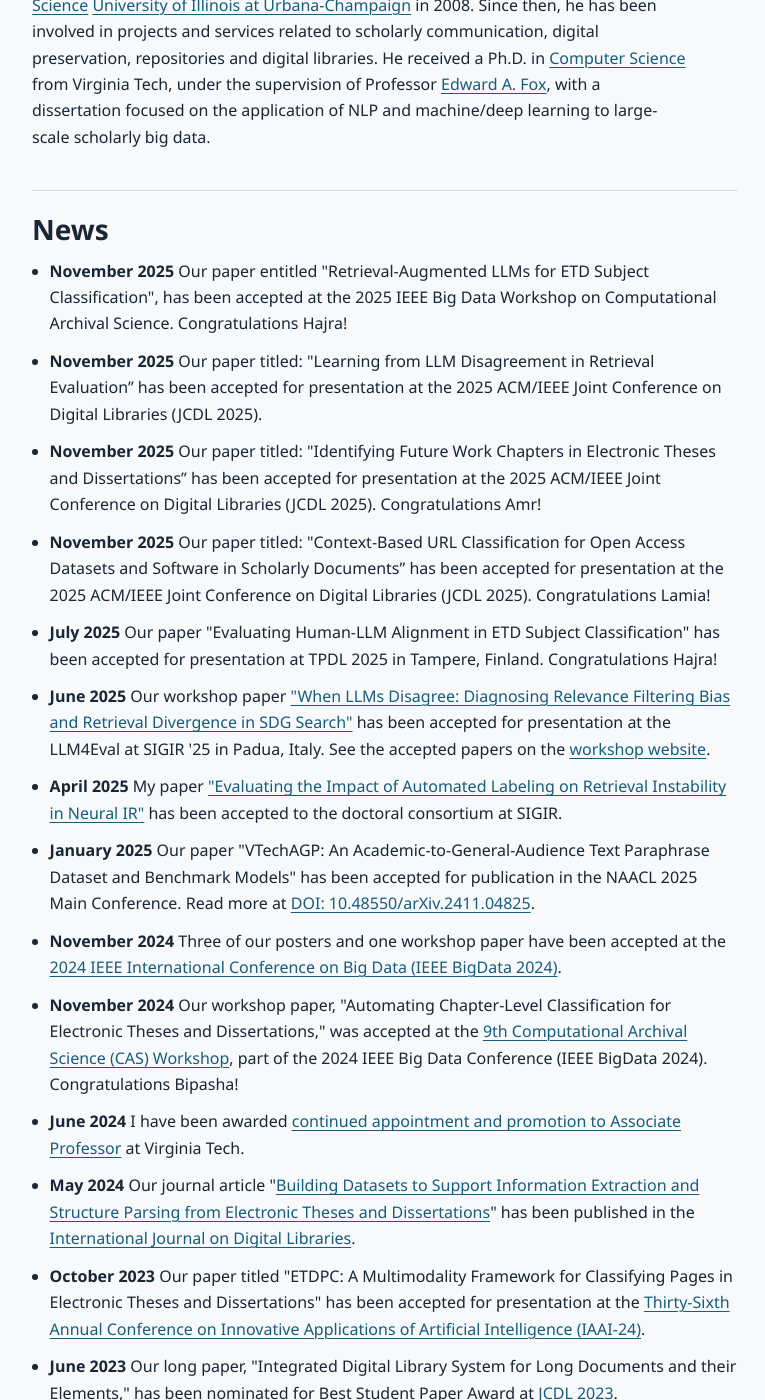
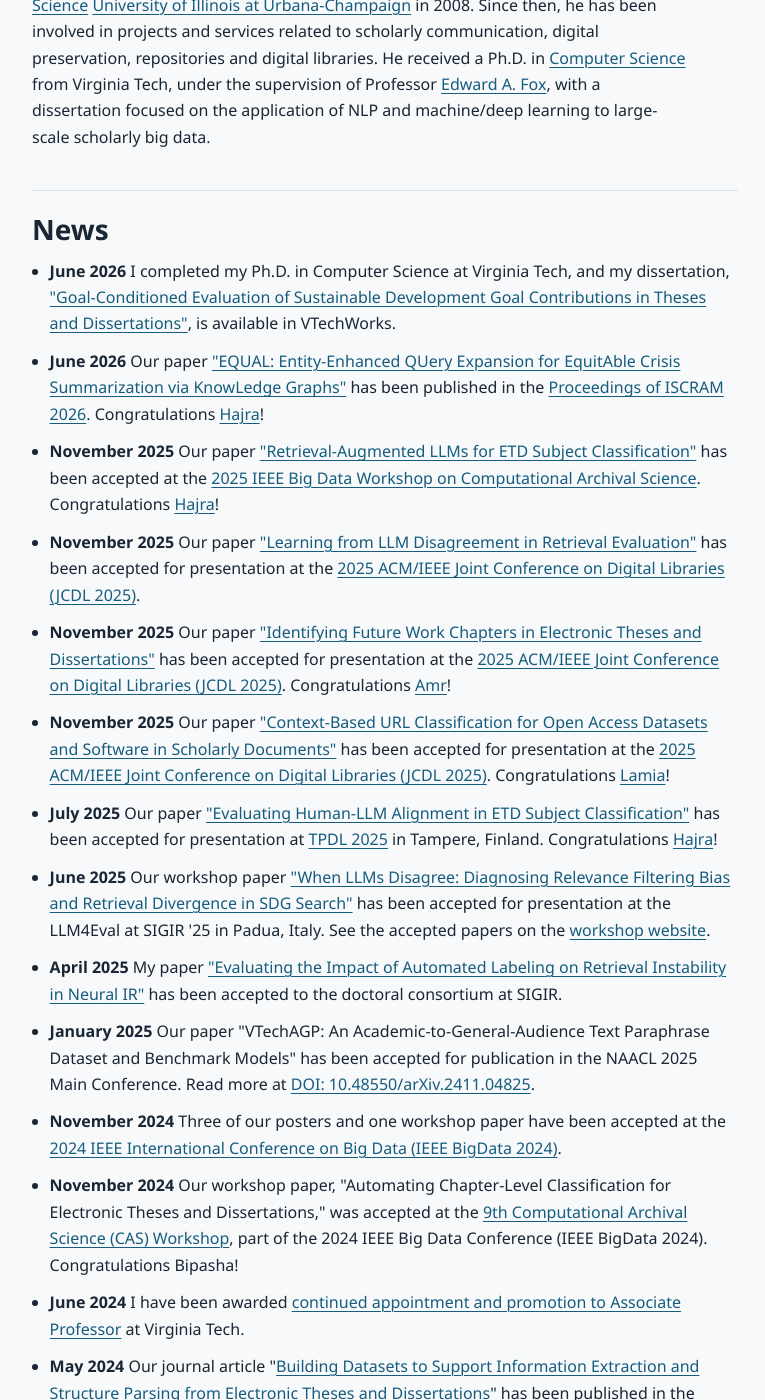
Before and after one commit to waingram/waingram.github.io, a Jekyll site: the page built from index.md, in a window 1280 px wide and 1400 px high, scrolled down 1088 px. Shown: the whole window, without its empty margins (339-1104 px from the left). Built offline with Jekyll 4.4.1, drawn with Linux system fonts in a browser that asks for light colours; some web fonts are replaced.

Commit message:
Update news feed links

```diff
--- a/_data/news.yml
+++ b/_data/news.yml
@@ -1,18 +1,24 @@
+- date: "June 2026"
+  content: >
+    I completed my Ph.D. in Computer Science at Virginia Tech, and my dissertation, <a href="https://hdl.handle.net/10919/143528" target="_blank" rel="noopener noreferrer">"Goal-Conditioned Evaluation of Sustainable Development Goal Contributions in Theses and Dissertations"</a>, is available in VTechWorks.
+- date: "June 2026"
+  content: >
+    Our paper <a href="https://ojs.iscram.org/index.php/Proceedings/article/view/301" target="_blank" rel="noopener noreferrer">"EQUAL: Entity-Enhanced QUery Expansion for EquitAble Crisis Summarization via KnowLedge Graphs"</a> has been published in the <a href="https://ojs.iscram.org/index.php/Proceedings/issue/view/5" target="_blank" rel="noopener noreferrer">Proceedings of ISCRAM 2026</a>. Congratulations <a href="https://hajraklair.github.io/" target="_blank" rel="noopener noreferrer">Hajra</a>!
 - date: "November 2025"
   content: >
-    Our paper entitled "Retrieval-Augmented LLMs for ETD Subject Classification", has been accepted at the 2025 IEEE Big Data Workshop on Computational Archival Science. Congratulations Hajra!
+    Our paper <a href="https://ai-collaboratory.net/wp-content/uploads/2025/11/S13211_3905.pdf" target="_blank" rel="noopener noreferrer">"Retrieval-Augmented LLMs for ETD Subject Classification"</a> has been accepted at the <a href="https://ai-collaboratory.net/cas/cas-workshops/ieee-big-data-2025-cas-10/" target="_blank" rel="noopener noreferrer">2025 IEEE Big Data Workshop on Computational Archival Science</a>. Congratulations <a href="https://hajraklair.github.io/" target="_blank" rel="noopener noreferrer">Hajra</a>!
 - date: "November 2025"
   content: >
-    Our paper titled: "Learning from LLM Disagreement in Retrieval Evaluation” has been accepted for presentation at the 2025 ACM/IEEE Joint Conference on Digital Libraries (JCDL 2025).
+    Our paper <a href="https://doi.org/10.1109/JCDL67857.2025.00024" target="_blank" rel="noopener noreferrer">"Learning from LLM Disagreement in Retrieval Evaluation"</a> has been accepted for presentation at the <a href="https://2025.jcdl.org/" target="_blank" rel="noopener noreferrer">2025 ACM/IEEE Joint Conference on Digital Libraries (JCDL 2025)</a>.
 - date: "November 2025"
   content: >
-    Our paper titled: "Identifying Future Work Chapters in Electronic Theses and Dissertations” has been accepted for presentation at the 2025 ACM/IEEE Joint Conference on Digital Libraries (JCDL 2025). Congratulations Amr!
+    Our paper <a href="https://doi.org/10.1109/JCDL67857.2025.00029" target="_blank" rel="noopener noreferrer">"Identifying Future Work Chapters in Electronic Theses and Dissertations"</a> has been accepted for presentation at the <a href="https://2025.jcdl.org/" target="_blank" rel="noopener noreferrer">2025 ACM/IEEE Joint Conference on Digital Libraries (JCDL 2025)</a>. Congratulations <a href="https://www.linkedin.com/in/amr-aboelnaga-46093117a/" target="_blank" rel="noopener noreferrer">Amr</a>!
 - date: "November 2025"
   content: >
-    Our paper titled: "Context-Based URL Classification for Open Access Datasets and Software in Scholarly Documents” has been accepted for presentation at the 2025 ACM/IEEE Joint Conference on Digital Libraries (JCDL 2025). Congratulations Lamia!
+    Our paper <a href="https://doi.org/10.1109/JCDL67857.2025.00031" target="_blank" rel="noopener noreferrer">"Context-Based URL Classification for Open Access Datasets and Software in Scholarly Documents"</a> has been accepted for presentation at the <a href="https://2025.jcdl.org/" target="_blank" rel="noopener noreferrer">2025 ACM/IEEE Joint Conference on Digital Libraries (JCDL 2025)</a>. Congratulations <a href="https://liyalamia.github.io/Portfolio/" target="_blank" rel="noopener noreferrer">Lamia</a>!
 - date: "July 2025"
   content: >
-    Our paper "Evaluating Human-LLM Alignment in ETD Subject Classification" has been accepted for presentation at TPDL 2025 in Tampere, Finland. Congratulations Hajra!
+    Our paper <a href="https://doi.org/10.1007/978-3-032-06136-2_6" target="_blank" rel="noopener noreferrer">"Evaluating Human-LLM Alignment in ETD Subject Classification"</a> has been accepted for presentation at <a href="https://tpdl2025.github.io/" target="_blank" rel="noopener noreferrer">TPDL 2025</a> in Tampere, Finland. Congratulations <a href="https://hajraklair.github.io/" target="_blank" rel="noopener noreferrer">Hajra</a>!
 - date: "June 2025"
   content: >
     Our workshop paper <a href="https://arxiv.org/abs/2507.02139v1" target="_blank" rel="noopener noreferrer">"When LLMs Disagree: Diagnosing Relevance Filtering Bias and Retrieval Divergence in SDG Search"</a> has been accepted for presentation at the LLM4Eval at SIGIR '25 in Padua, Italy. See the accepted papers on the <a href="https://llm4eval.github.io/SIGIR2025/papers/" target="_blank" rel="noopener noreferrer">workshop website</a>.
```
